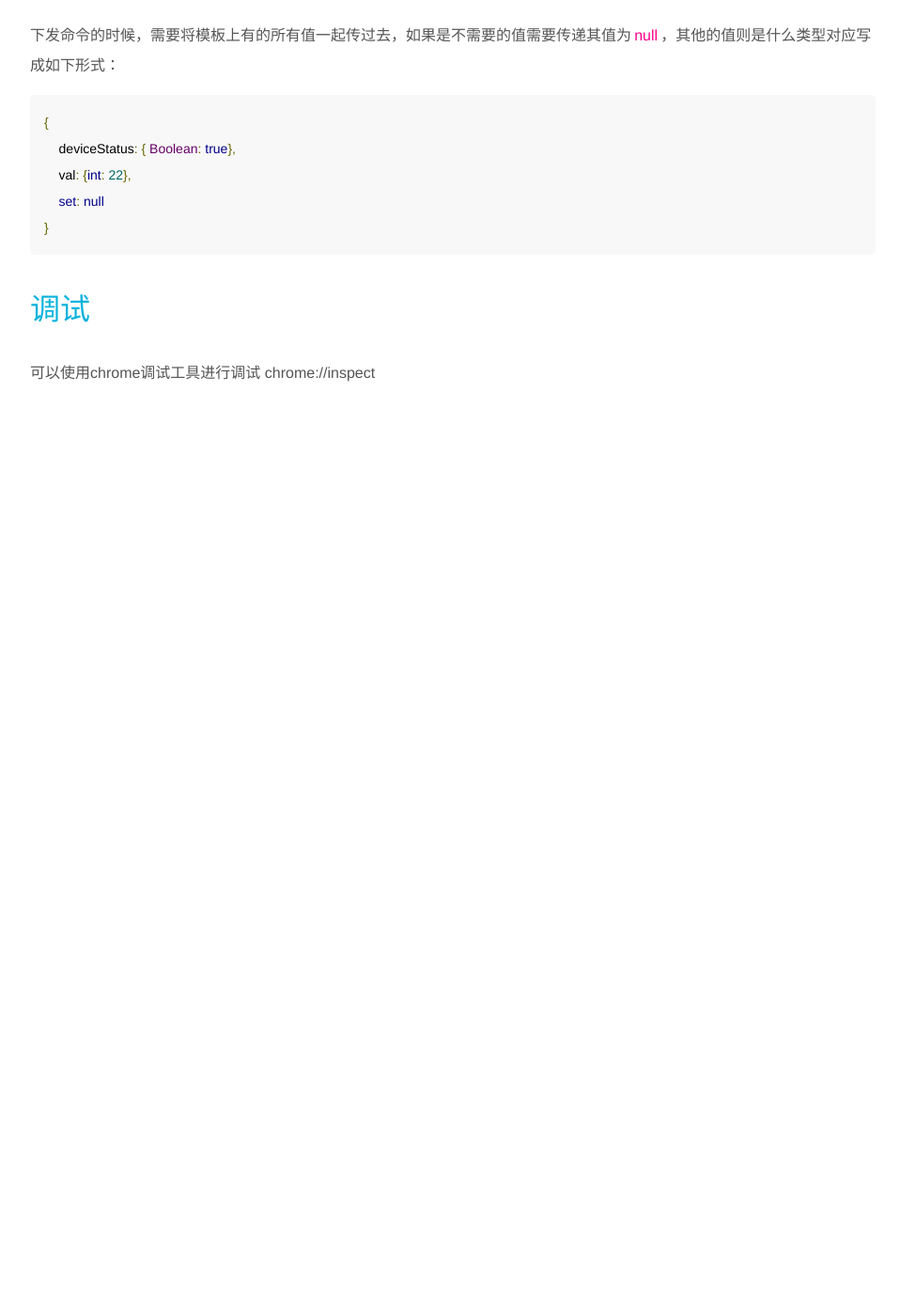
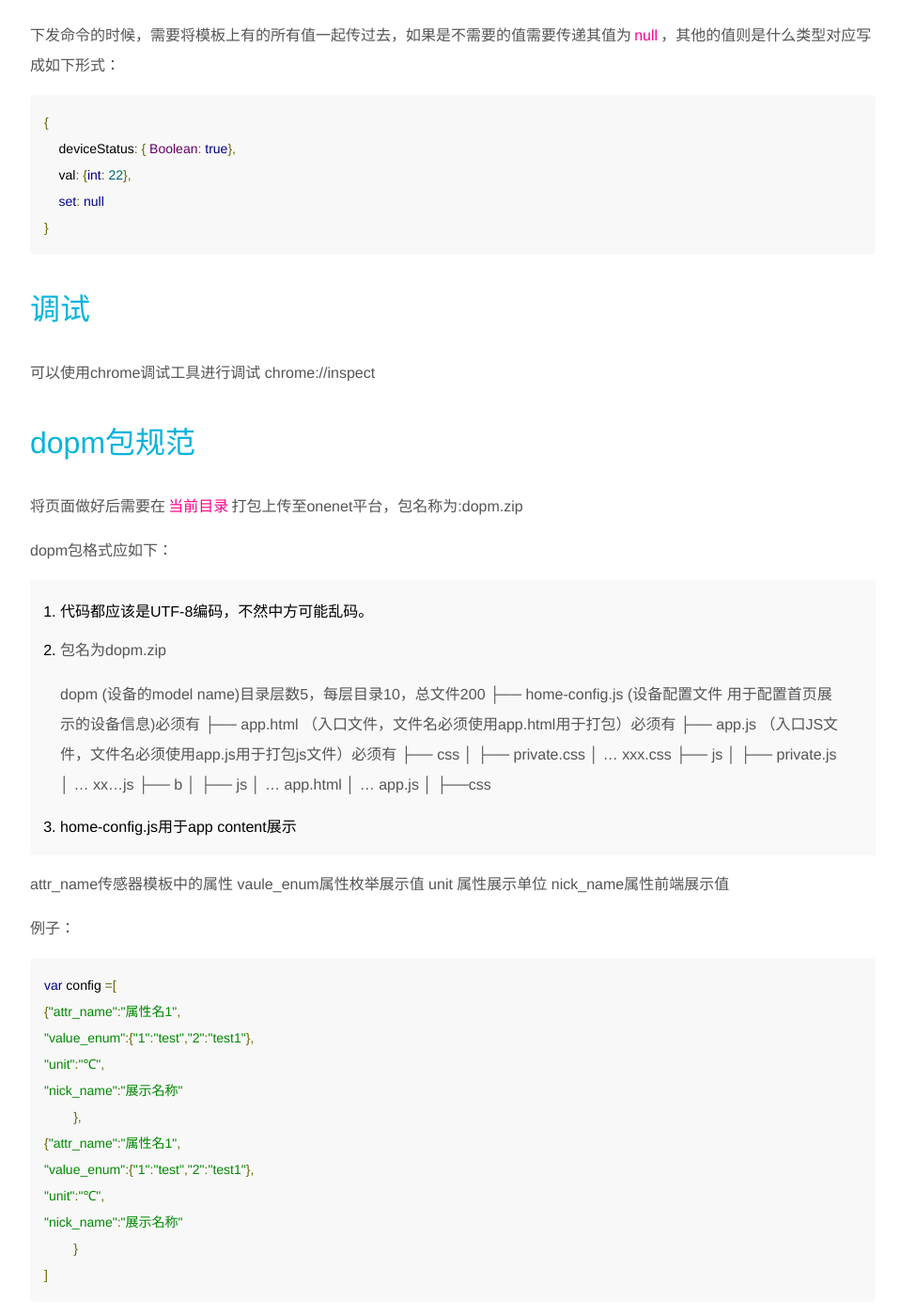
Before and after one commit to cmiot-fe/docs, a Jekyll site: the page built from _oneapp/index.md, in a window 1280 px wide and 1400 px high, scrolled down 3907 px. Shown: the whole window at 94% size, without its empty margins (308-1266 px from the left). Built offline with Jekyll 4.4.1, drawn with Linux system fonts in a browser that asks for light colours; before the commit the page ends 4335 px from its top, so only the background shows below that.

Commit message:
one app add dopm

```diff
--- a/_oneapp/index.md
+++ b/_oneapp/index.md
@@ -151,3 +151,50 @@ sensorName如为字符串则获取一个传感器的值，sensorName若为数组
 # 调试
 
 可以使用chrome调试工具进行调试 chrome://inspect
+
+# dopm包规范
+
+将页面做好后需要在`当前目录`打包上传至onenet平台，包名称为:dopm.zip
+
+dopm包格式应如下：
+
+1.	代码都应该是UTF-8编码，不然中方可能乱码。
+2.	包名为dopm.zip
+
+    dopm (设备的model name)目录层数5，每层目录10，总文件200
+    ├── home-config.js (设备配置文件 用于配置首页展示的设备信息)必须有
+    ├── app.html （入口文件，文件名必须使用app.html用于打包）必须有
+    ├── app.js （入口JS文件，文件名必须使用app.js用于打包js文件）必须有
+    ├── css
+    │   ├── private.css
+    │   ... xxx.css
+    ├── js
+    │   ├── private.js
+    │   ... xx...js
+    ├── b
+    │   ├── js
+    │   ... app.html
+    │   ... app.js
+    │   ├──css
+
+3.	home-config.js用于app content展示
+
+attr_name传感器模板中的属性
+vaule_enum属性枚举展示值
+unit 属性展示单位
+nick_name属性前端展示值
+
+例子：
+
+    var config =[
+    {"attr_name":"属性名1",
+    "value_enum":{"1":"test","2":"test1"},
+    "unit":"℃",
+    "nick_name":"展示名称"
+            },
+    {"attr_name":"属性名1",
+    "value_enum":{"1":"test","2":"test1"},
+    "unit":"℃",
+    "nick_name":"展示名称"
+            }
+    ]
```
